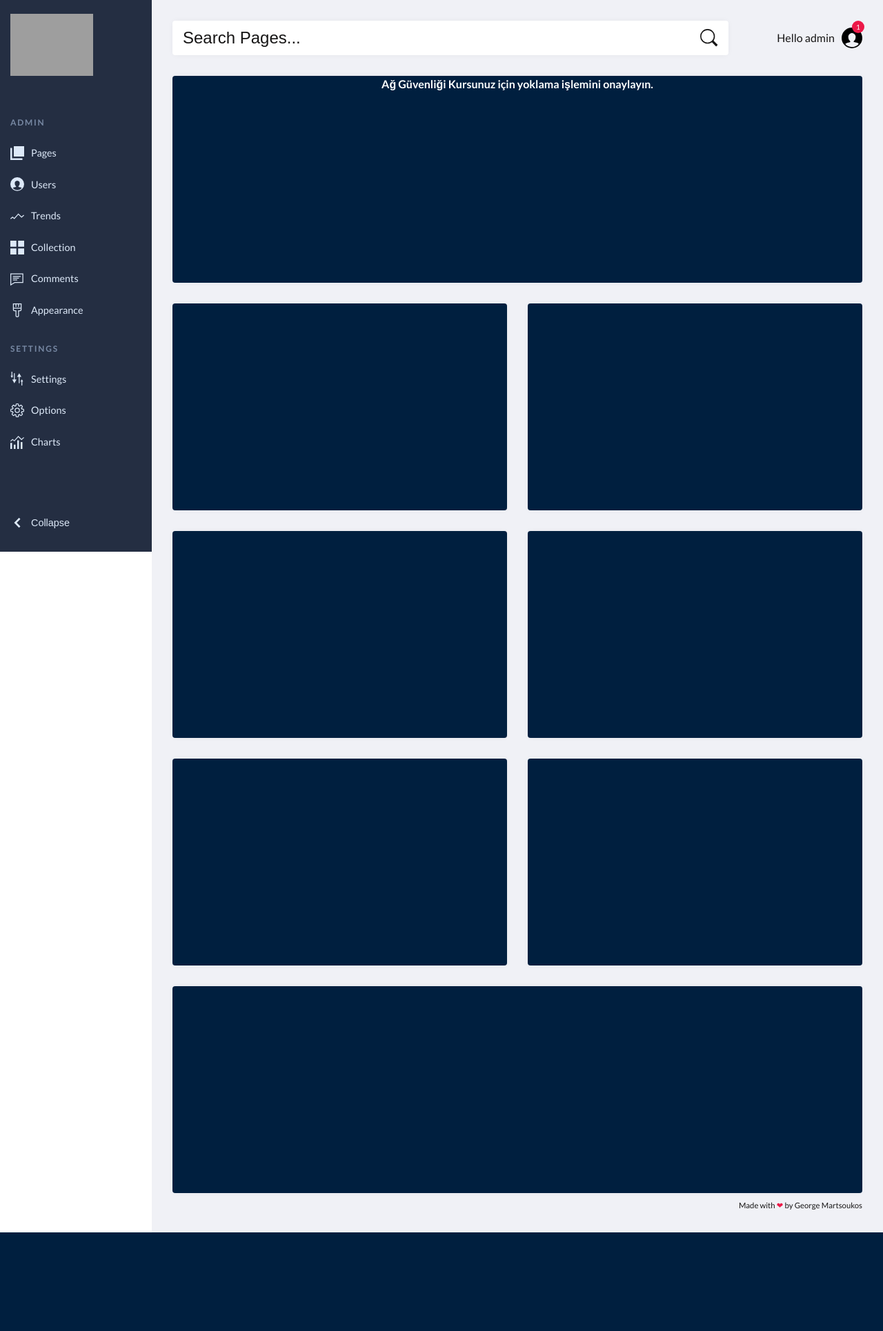
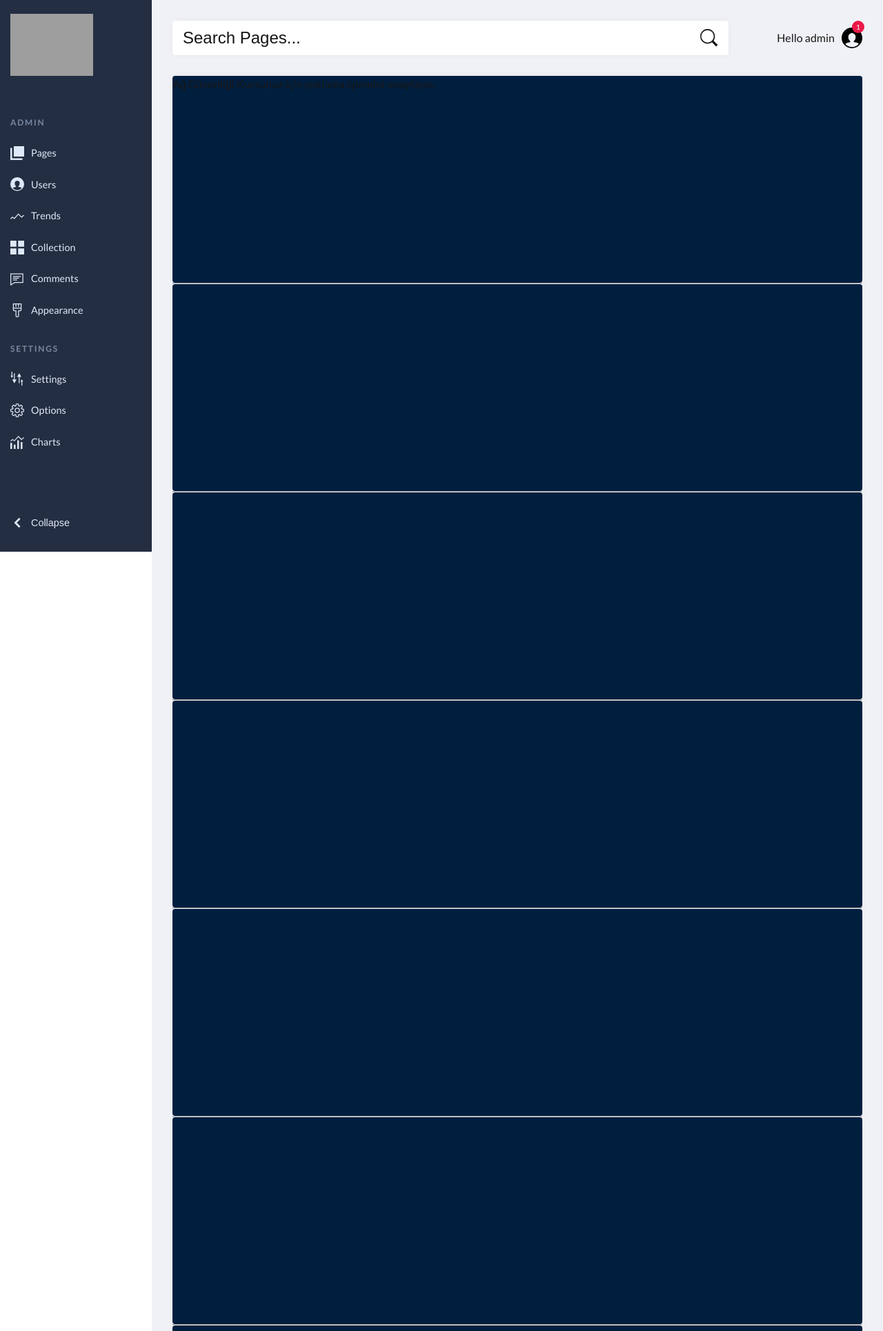
Before and after one commit to iamnotagentleman/highGround, a Django app: template backend/templates/main/base.html in a window 1280 px wide. Shown: the top 1930 px of the page at 69% size. Before the commit the page ends 1787 px from the top, so only its background shows below. Run offline with Django 3.2, Linux system fonts and the light colour scheme; the template is opened without the code that fills it, so the values that code supplies are empty; grey boxes are pictures that could not be loaded.

Commit message:
little template rework

```diff
--- a/backend/templates/main/base.html
+++ b/backend/templates/main/base.html
@@ -172,16 +172,16 @@
     </div>
   </section>
   <section class="grid">
-    <article>
-        <h1>Ağ Güvenliği Kursunuz için yoklama işlemini onaylayın.</h1>
-    </article>
-    <article></article>
-    <article></article>
-    <article></article>
-    <article></article>
-    <article></article>
-    <article></article>
-    <article></article>
+    <article
+        <h1 class="widget-header">Ağ Güvenliği Kursunuz için yoklama işlemini onaylayın.</h1>
+    </article><hr>
+    <article></article><hr>
+    <article></article><hr>
+    <article></article><hr>
+    <article></article><hr>
+    <article></article><hr>
+    <article></article><hr>
+    <article></article><hr>
   </section>
   <footer class="page-footer">
     <small>Made with <span>❤</span> by <a href="http://georgemartsoukos.com/" target="_blank">George Martsoukos</a>
--- a/backend/templates/main/style.css
+++ b/backend/templates/main/style.css
@@ -270,7 +270,7 @@ body {
 }
 
 .page-content .grid {
-  display: grid;
+  display: contents;
   grid-template-columns: repeat(2, 1fr);
   grid-gap: 30px;
 }
@@ -434,8 +434,7 @@ body {
   color: var(--red);
 }
 
-h1 {
+.widget-header {
   width: 100%;
   text-align: center;
-  color: white;
 }
```
